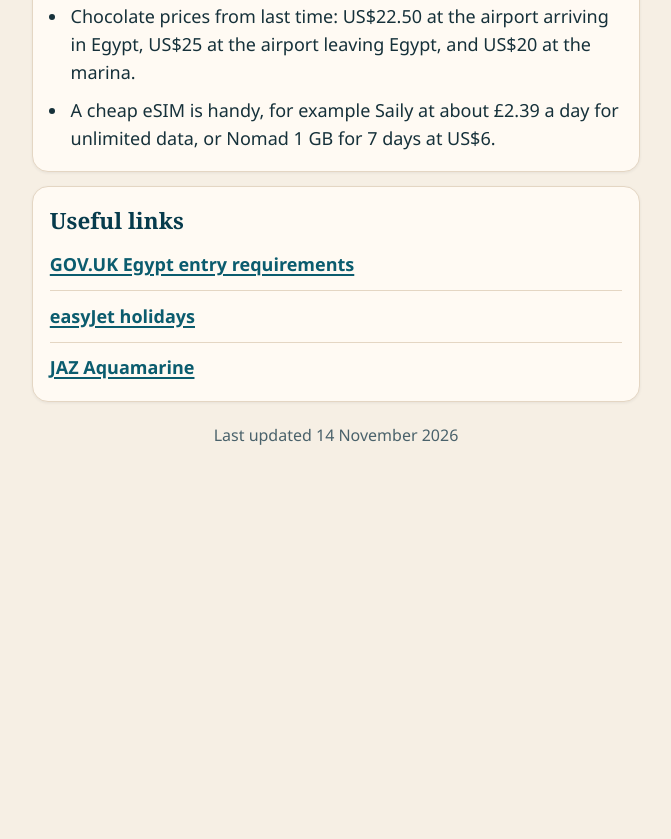
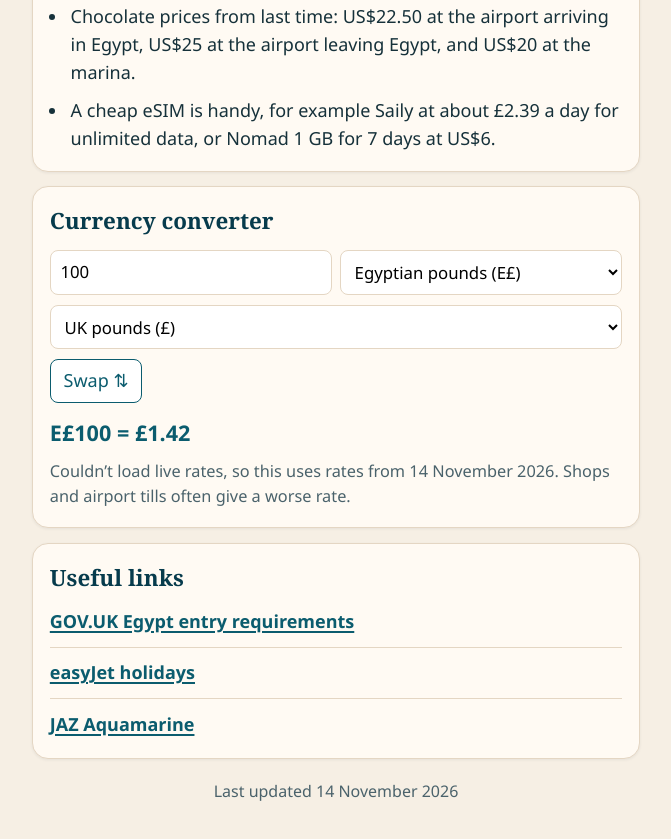
Before and after one commit to kk544nmsbt-sudo/hurghada-2027, a plain HTML site: page index.html in a window 1280 px wide. Shown: the part 2908-3747 px from the top of the page, without its empty margins (304-975 px from the left). Before the commit the page ends 3394 px from the top, so only its background shows below. Drawn offline with Linux system fonts and the light colour scheme; no server answers.

Commit message:
Add currency converter

```diff
--- a/index.html
+++ b/index.html
@@ -359,6 +359,19 @@
       font-size: 1rem;
       padding: 0.4rem 0.5rem 0;
     }
+
+    .converter { display: grid; gap: 0.6rem; }
+    .converter .row { display: flex; gap: 0.5rem; flex-wrap: wrap; }
+    .converter input, .converter select {
+      font: inherit; font-size: 1.05rem; padding: 0.55rem 0.6rem;
+      border: 1px solid var(--line); border-radius: 8px; background: #fff;
+      flex: 1 1 8rem; min-width: 0;
+    }
+    .converter .result { font-size: 1.35rem; font-weight: 700; color: var(--sea); margin: 0.2rem 0 0; }
+    .converter .swap {
+      font: inherit; padding: 0.45rem 0.8rem; border: 1px solid var(--sea);
+      color: var(--sea); background: #fff; border-radius: 8px; cursor: pointer; justify-self: start;
+    }
   </style>
 </head>
 <body>
@@ -472,6 +485,32 @@
     </section>
 
     <section>
+      <h2>Currency converter</h2>
+      <div class="converter">
+        <div class="row">
+          <input id="cc-amount" type="number" inputmode="decimal" min="0" step="any" value="100" aria-label="Amount">
+          <select id="cc-from" aria-label="From">
+            <option value="EGP">Egyptian pounds (E£)</option>
+            <option value="USD">US dollars ($)</option>
+            <option value="GBP">UK pounds (£)</option>
+            <option value="EUR">Euros (€)</option>
+          </select>
+        </div>
+        <div class="row">
+          <select id="cc-to" aria-label="To">
+            <option value="EGP">Egyptian pounds (E£)</option>
+            <option value="USD">US dollars ($)</option>
+            <option value="GBP">UK pounds (£)</option>
+            <option value="EUR">Euros (€)</option>
+          </select>
+        </div>
+        <button type="button" class="swap" id="cc-swap">Swap ⇅</button>
+        <p class="result" id="cc-result"></p>
+        <p class="hint" id="cc-note">Using live exchange rates. Shops and airport tills often give a worse rate.</p>
+      </div>
+    </section>
+
+    <section>
       <h2>Useful links</h2>
       <ul class="links">
         <li><a href="https://www.gov.uk/foreign-travel-advice/egypt/entry-requirements" rel="noopener noreferrer">GOV.UK Egypt entry requirements</a></li>
@@ -510,5 +549,38 @@
       else el.textContent = 'Hope you had a lovely trip';
     })();
   </script>
+
+  <script>
+    (function () {
+      var rates = { EGP: 1, USD: 0.018714, GBP: 0.01415, EUR: 0.01695 };
+      var sym = { EGP: 'E£', USD: '$', GBP: '£', EUR: '€' };
+      var amt = document.getElementById('cc-amount');
+      var from = document.getElementById('cc-from');
+      var to = document.getElementById('cc-to');
+      var out = document.getElementById('cc-result');
+      var note = document.getElementById('cc-note');
+      from.value = 'EGP'; to.value = 'GBP';
+      function calc() {
+        var a = parseFloat(amt.value);
+        if (isNaN(a)) { out.textContent = ''; return; }
+        var v = a / rates[from.value] * rates[to.value];
+        out.textContent = sym[from.value] + a.toLocaleString('en-GB', {maximumFractionDigits: 2}) + ' = ' + sym[to.value] + v.toLocaleString('en-GB', {minimumFractionDigits: 2, maximumFractionDigits: 2});
+      }
+      [amt, from, to].forEach(function (e) { e.addEventListener('input', calc); e.addEventListener('change', calc); });
+      document.getElementById('cc-swap').addEventListener('click', function () {
+        var t = from.value; from.value = to.value; to.value = t; calc();
+      });
+      calc();
+      fetch('https://open.er-api.com/v6/latest/EGP').then(function (r) { return r.json(); }).then(function (d) {
+        if (!d || !d.rates) return;
+        ['USD', 'GBP', 'EUR'].forEach(function (k) { if (d.rates[k]) rates[k] = d.rates[k]; });
+        var when = d.time_last_update_unix ? new Date(d.time_last_update_unix * 1000).toLocaleDateString('en-GB', { day: 'numeric', month: 'long', year: 'numeric' }) : '';
+        note.textContent = 'Live rates' + (when ? ', updated ' + when : '') + '. Shops and airport tills often give a worse rate.';
+        calc();
+      }).catch(function () {
+        note.textContent = 'Couldn’t load live rates, so this uses rates from 14 November 2026. Shops and airport tills often give a worse rate.';
+      });
+    })();
+  </script>
 </body>
 </html>
```
